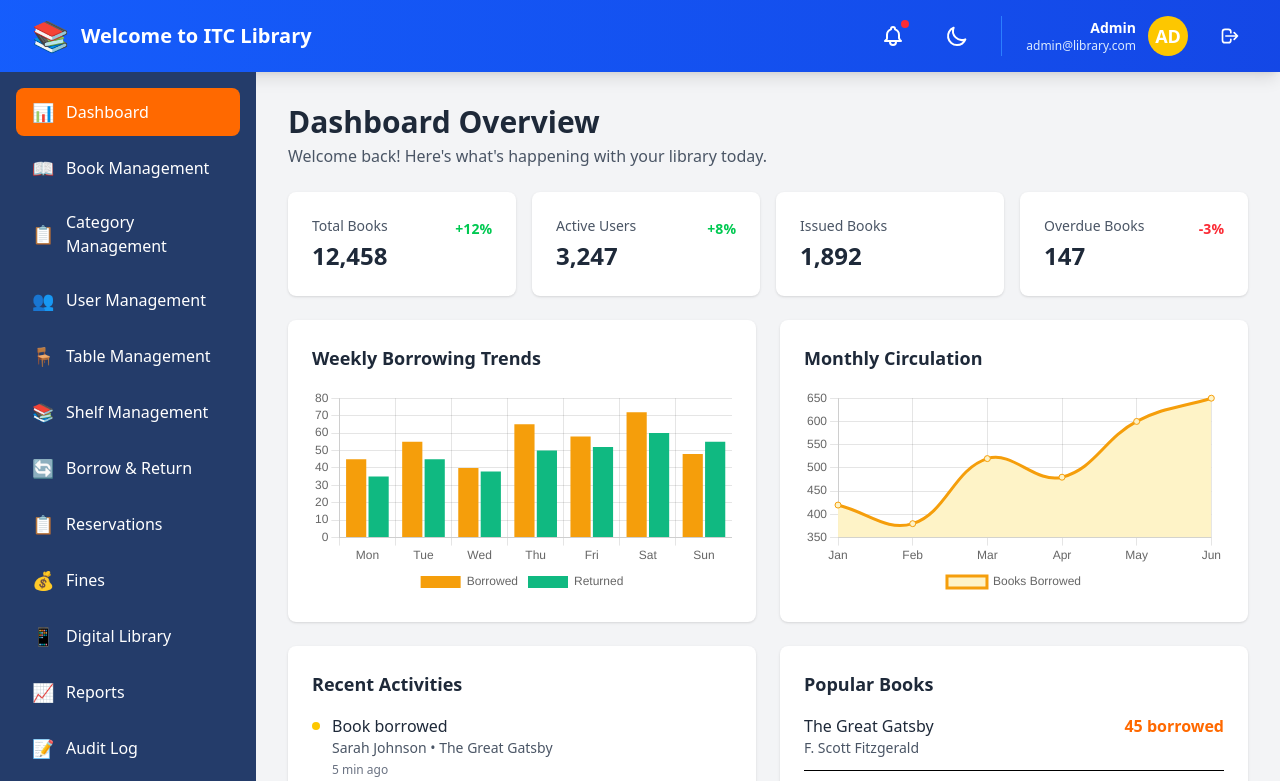
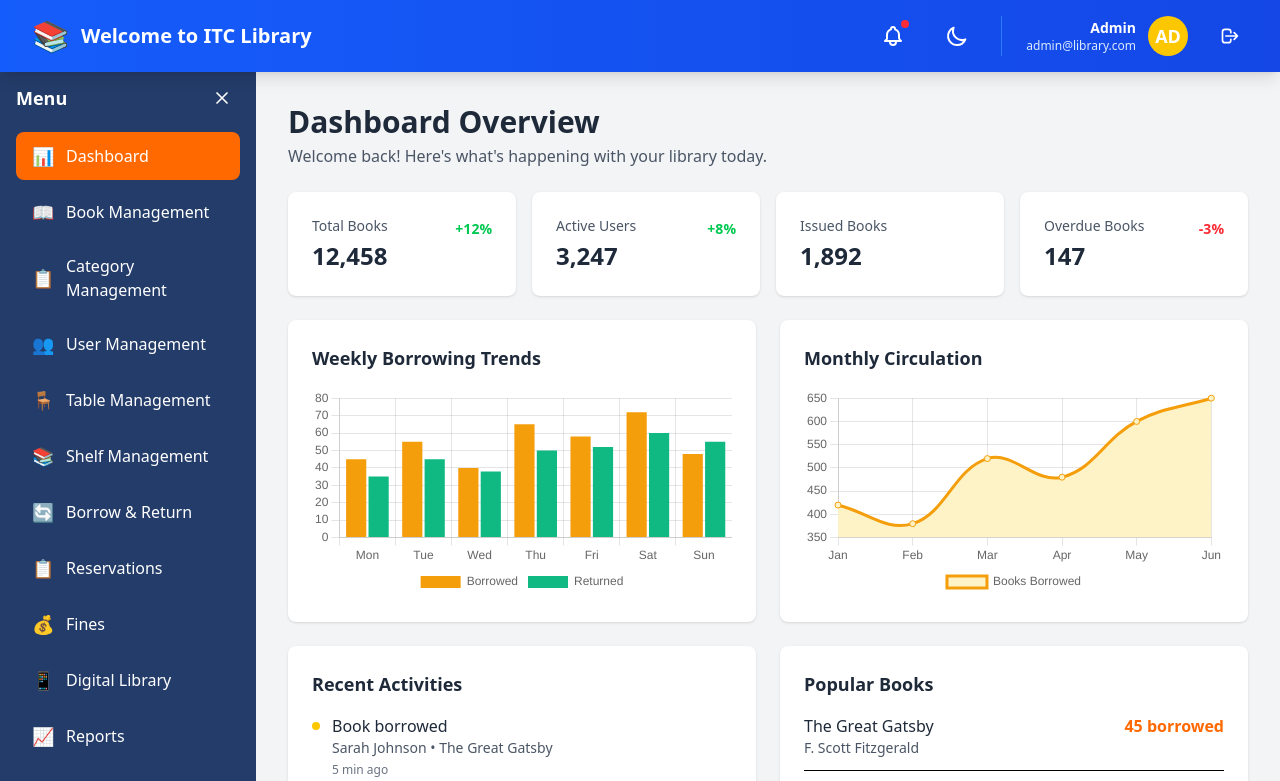
Before and after one commit to PhearakreachPR/BOOK_TRACKING_SYSTEM_FRONTEND, a SvelteKit app: page / in a window 1280 px wide. Shown: the top 781 px of the page. Built offline with nearby package versions, Linux system fonts and the light colour scheme.

Commit message:
update sidebar

```diff
--- a/src/lib/components/Header.svelte
+++ b/src/lib/components/Header.svelte
@@ -6,7 +6,7 @@
   }
 </script>
 
-<header class="bg-linear-to-r from-blue-600 to-blue-700 text-white px-8 py-4 flex items-center justify-between shadow-lg">
+<header class="bg-linear-to-r from-blue-600 to-blue-700 text-white px-8 py-4 flex items-center justify-between shadow-lg sticky top-0 left-0 right-0 z-10">
   <div class="flex items-center gap-3">
     <div class="text-3xl">📚</div>
     <h1 class="text-xl font-semibold">Welcome to ITC Library</h1>
--- a/src/lib/components/Sidebar.svelte
+++ b/src/lib/components/Sidebar.svelte
@@ -1,9 +1,22 @@
 <script>
   import { page } from '$app/stores';
+
+  export let onClose = () => {};
 </script>
 
-<nav class="w-full h-full bg-[#243c6a] text-white flex flex-col">
-  <div class="p-2 font-bold text-lg flex items-center gap-1">
+<nav class="w-full h-full bg-[#243c6a] text-white flex flex-col ">
+  <div class="p-4 font-bold text-lg flex items-center justify-between gap-1">
+    <span>Menu</span>
+    <button
+      on:click={onClose}
+      class="text-xl hover:bg-orange-500 rounded p-2 transition"
+      aria-label="Close sidebar"
+      title="Close menu"
+    >
+      <svg class="w-5 h-5" fill="none" stroke="currentColor" viewBox="0 0 24 24">
+        <path stroke-linecap="round" stroke-linejoin="round" stroke-width="2" d="M6 18L18 6M6 6l12 12" />
+      </svg>
+    </button>
   </div>
 
   <ul class="flex-1 space-y-2 px-4">
--- a/src/routes/+layout.svelte
+++ b/src/routes/+layout.svelte
@@ -1,22 +1,67 @@
 <script>
+  import { page } from '$app/stores';
   import Sidebar from "$lib/components/Sidebar.svelte";
   import Header from "$lib/components/Header.svelte";
   import "../app.css";
+
+  let sidebarOpen = true;
+
+  const navItems = [
+    { href: "/", icon: "📊", label: "Dashboard" },
+    { href: "/book-management", icon: "📖", label: "Book Management" },
+    { href: "/category-management", icon: "📋", label: "Category" },
+    { href: "/user-management", icon: "👥", label: "Users" },
+    { href: "/table-management", icon: "🪑", label: "Tables" },
+    { href: "/shelf-management", icon: "📚", label: "Shelves" },
+    { href: "/borrow-return", icon: "🔄", label: "Borrow/Return" },
+    { href: "/fines", icon: "💰", label: "Fines" },
+    { href: "/settings", icon: "⚙️", label: "Settings" }
+  ];
 </script>
 
 <div class="min-h-screen bg-gray-100 flex flex-col">
   <!-- Header -->
   <Header />
 
-  <!-- Main container with sidebar fixed and content scrollable -->
-  <div class="flex flex-1 overflow-hidden">
-    <!-- Sidebar - fixed, no scroll -->
-    <div class="w-64 bg-[#243c6a] overflow-y-auto">
-      <Sidebar />
-    </div>
+  <!-- Main container -->
+  <div class="flex flex-1 relative">
+    <!-- Full Sidebar - expanded -->
+    {#if sidebarOpen}
+      <div class="w-64 bg-[#243c6a] fixed left-0 top-16 bottom-0 overflow-y-auto transition-transform duration-300">
+        <Sidebar onClose={() => (sidebarOpen = false)} />
+      </div>
+    {:else}
+      <!-- Collapsed Sidebar - icon only -->
+      <div class="w-20 bg-[#243c6a] fixed left-0 top-16 bottom-0 overflow-y-auto flex flex-col items-center py-4 space-y-2">
+        <button
+          on:click={() => (sidebarOpen = true)}
+          class="hover:bg-orange-500 rounded p-2 transition text-white text-2xl"
+          aria-label="Expand sidebar"
+          title="Expand menu"
+        >
+          <svg class="w-6 h-6" fill="none" stroke="currentColor" viewBox="0 0 24 24">
+            <path stroke-linecap="round" stroke-linejoin="round" stroke-width="2" d="M9 5l7 7-7 7" />
+          </svg>
+        </button>
 
-    <!-- Main content - scrollable independently -->
-    <main class="flex-1 overflow-y-auto p-8">
+        <div class="w-full border-t border-blue-600 my-2"></div>
+
+        {#each navItems as item}
+          <a
+            href={item.href}
+            class="w-12 h-12 flex items-center justify-center rounded-lg hover:bg-orange-500 transition text-2xl"
+            title={item.label}
+            aria-label={item.label}
+            class:bg-orange-500={$page.url.pathname === item.href}
+          >
+            {item.icon}
+          </a>
+        {/each}
+      </div>
+    {/if}
+
+    <!-- Main content - with dynamic left margin -->
+    <main class="flex-1 overflow-y-auto p-8 {sidebarOpen ? 'ml-64' : 'ml-20'}">
       <slot />
     </main>
   </div>
```
